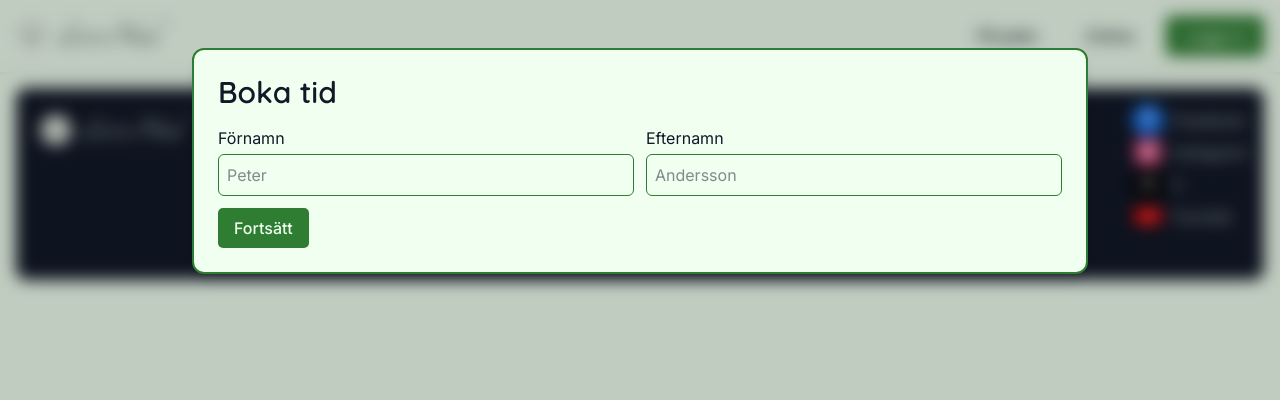
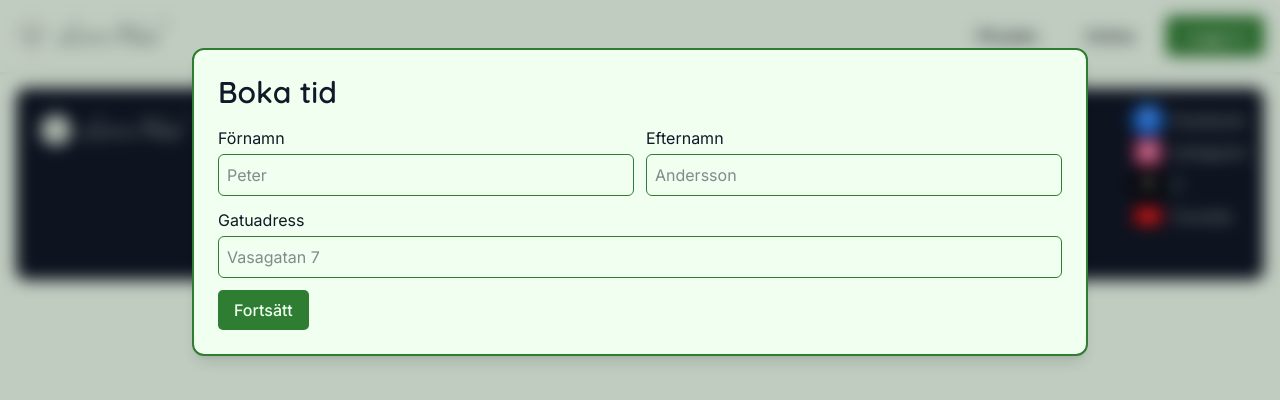
Before and after one commit to Zipelas/letitheal, a Next.js app: page /bookings in a window 1280 px wide. Shown: the top 400 px of the page. Built offline with nearby package versions, Linux system fonts and the light colour scheme; no server answers.

Commit message:
added input gatuadress

```diff
--- a/app/bookings/page.tsx
+++ b/app/bookings/page.tsx
@@ -24,6 +24,14 @@ export default function BookingsPage() {
               />
             </label>
           </div>
+          <label className='flex flex-col'>
+            <span className='mb-1'>Gatuadress</span>
+            <input
+              name='street'
+              className='border border-[#2e7d32] rounded-md p-2'
+              placeholder='Vasagatan 7'
+            />
+          </label>
           <button
             type='submit'
             className='login-button font-medium w-fit self-start'>
```
